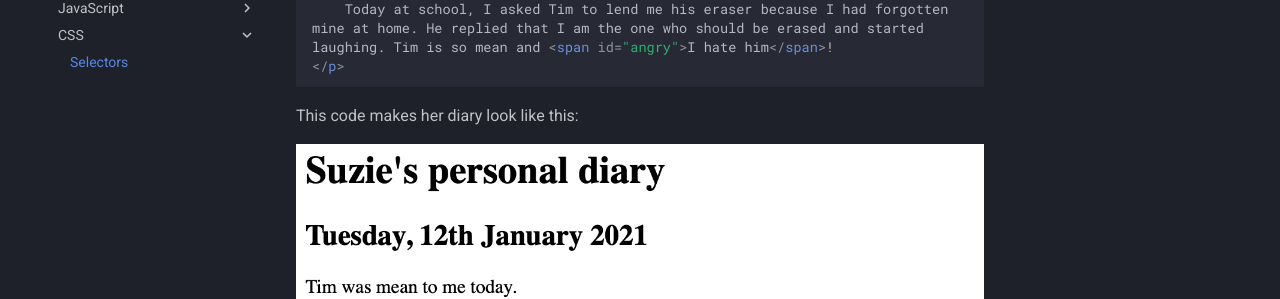
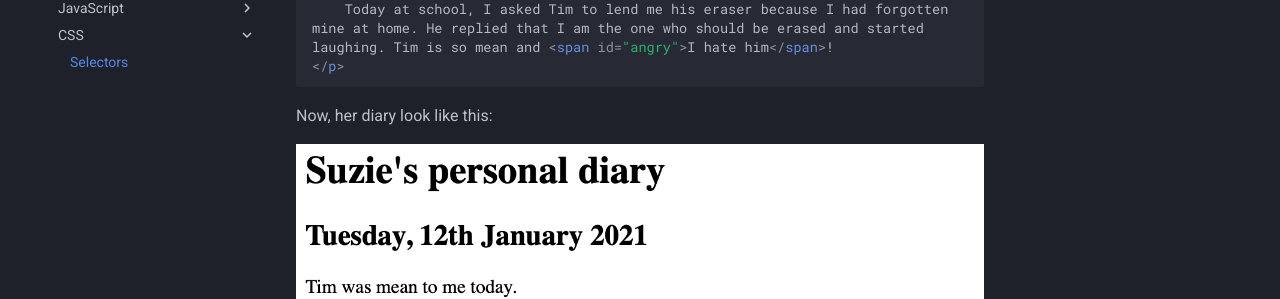
Before and after one commit to MaxandreJ/portfolio_documentation, an MkDocs documentation site: the page built from docs/tutorials/selector.md, in a window 1280 px wide and 900 px high, scrolled down 739 px. Shown: the part 154-453 px from the top of the window. Built offline with MkDocs 1.6.1 and Material for MkDocs 9.7.7, drawn with Linux system fonts in a browser that asks for light colours.

Commit message:
small modification

````diff
--- a/docs/tutorials/selector.md
+++ b/docs/tutorials/selector.md
@@ -26,7 +26,7 @@ I will introduce the previous selectors by considering how they may be used to i
 </p>
 ```
 
-This code makes her diary look like this:
+Now, her diary look like this:
 
 ![A sample html page with default layout.][default]
 
````
